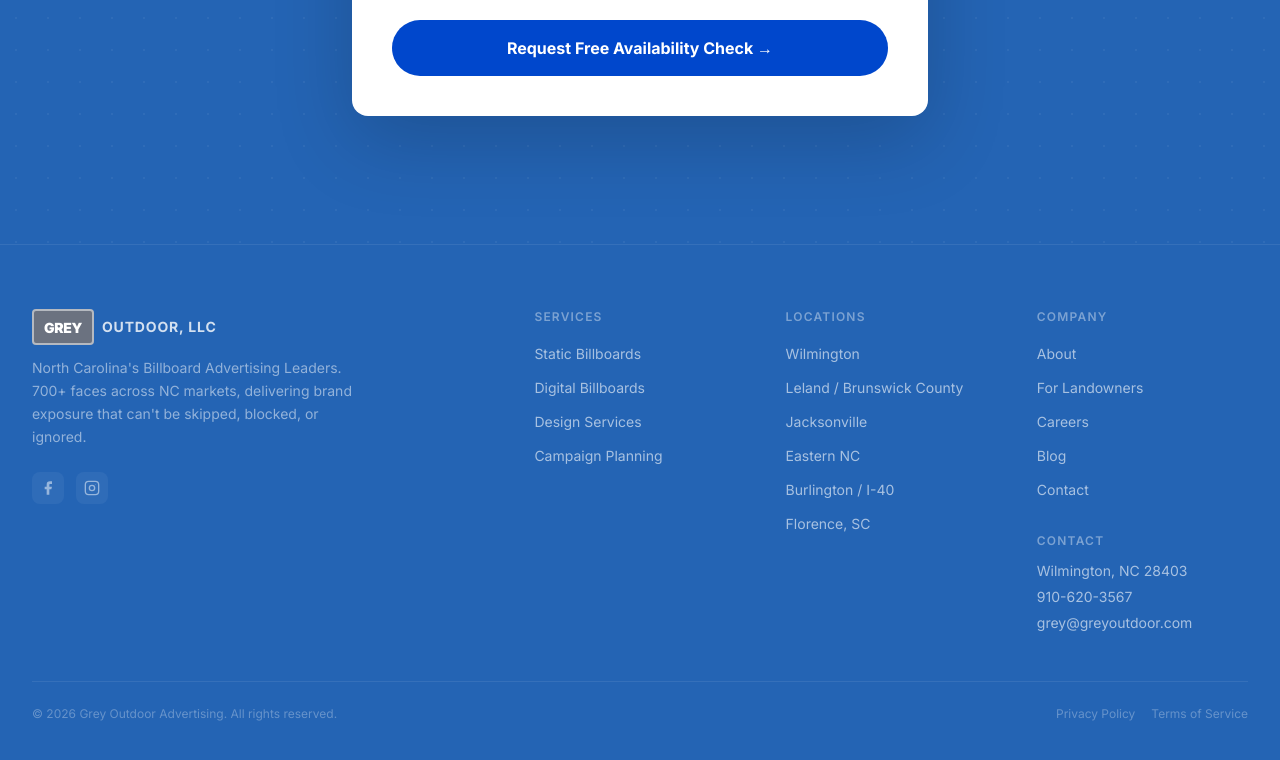
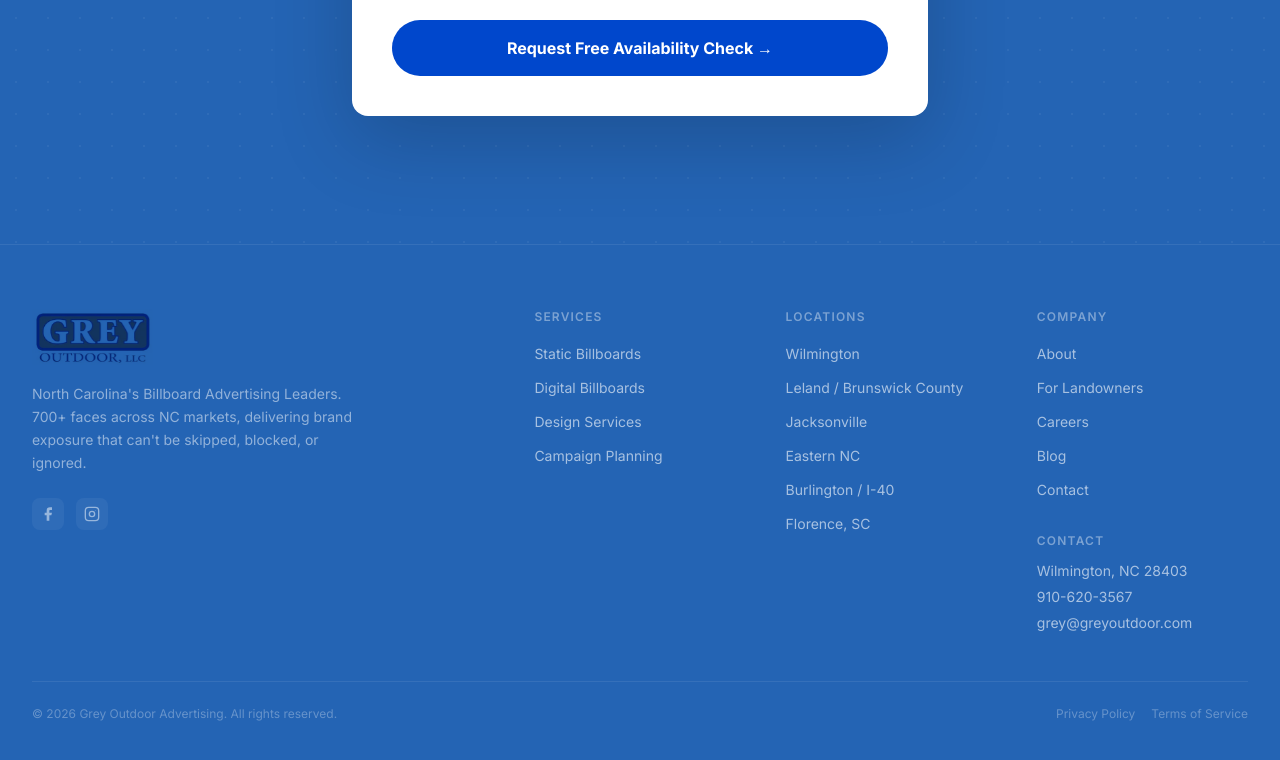
Before and after one commit to steinbros1012/grey-outdoor, a Next.js app: page / in a window 1280 px wide. Shown: the part 6044-6804 px from the top of the page. Built offline with nearby package versions, Linux system fonts and the light colour scheme.

Commit message:
fix: use real logo in footer with mix-blend-mode: multiply to drop white bg

```diff
--- a/components/Footer.tsx
+++ b/components/Footer.tsx
@@ -34,11 +34,15 @@ export default function Footer() {
         <div className="grid grid-cols-2 md:grid-cols-2 lg:grid-cols-5 gap-8 lg:gap-10">
           {/* Brand col */}
           <div className="col-span-2 lg:col-span-2">
-            <Link href="/" className="inline-flex items-center gap-2 mb-3">
-              <div className="px-2.5 py-1 rounded border-2 border-white/50 bg-[#6B7280]">
-                <span className="text-sm font-black tracking-tight text-white leading-none">GREY</span>
-              </div>
-              <span className="text-sm font-bold tracking-[0.06em] text-white/80 leading-none">OUTDOOR, LLC</span>
+            <Link href="/" className="inline-block mb-3">
+              <Image
+                src="/grey-outdoor-logo.webp"
+                alt="Grey Outdoor LLC"
+                width={160}
+                height={60}
+                className="h-14 w-auto object-contain"
+                style={{ mixBlendMode: "multiply" }}
+              />
             </Link>
             <p className="text-sm text-white/50 mb-6 max-w-xs leading-relaxed">
               North Carolina&apos;s Billboard Advertising Leaders. 700+ faces across
```
